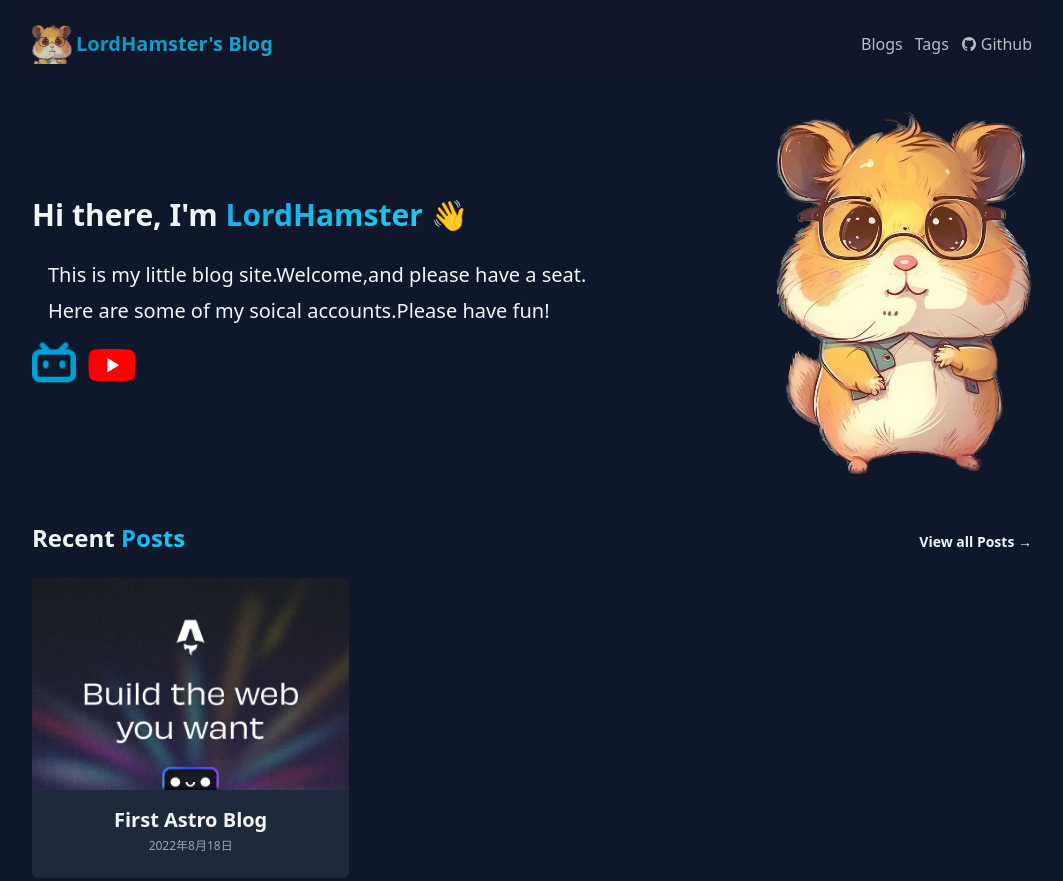
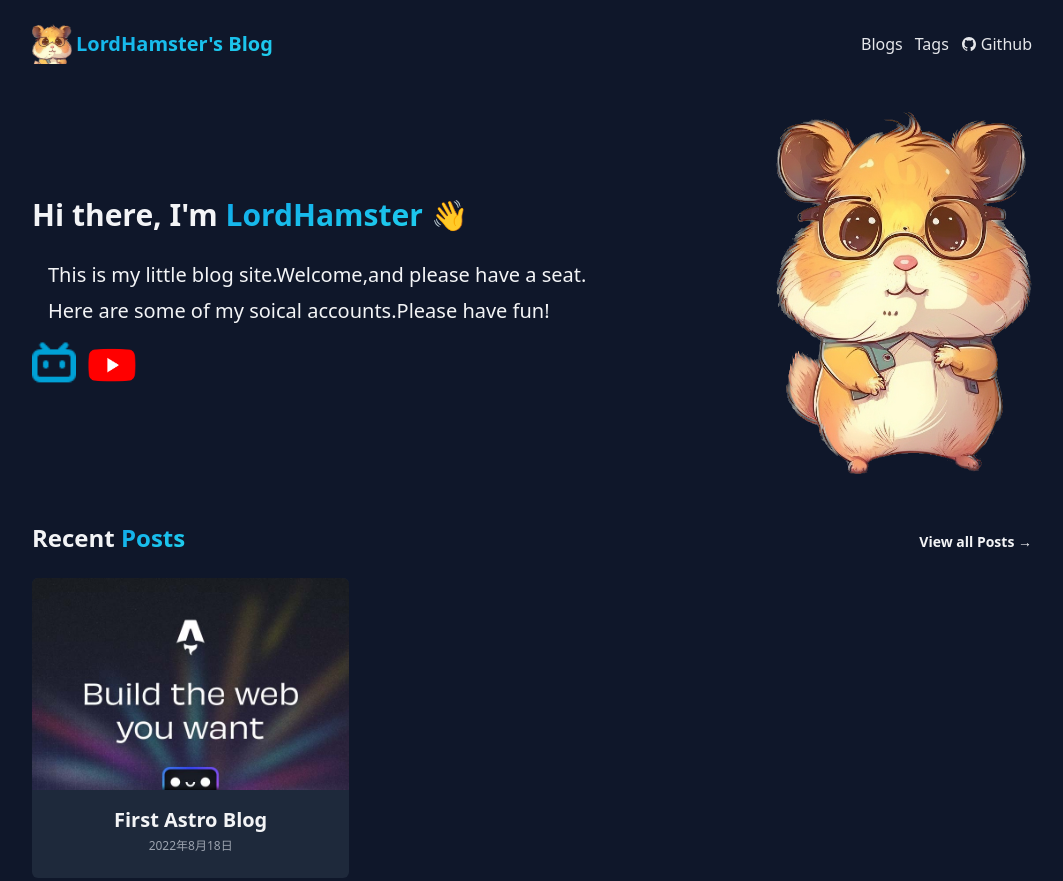
Before and after one commit to lordhamster-dev/LordHamster, an Astro site: page / in a window 1280 px wide. Shown: the top 881 px of the page, without its empty margins (108-1171 px from the left). Built offline with nearby package versions, Linux system fonts and the light colour scheme; Astro itself is replaced by a stand-in of ours.

Commit message:
update Header

```diff
--- a/src/components/Header.astro
+++ b/src/components/Header.astro
@@ -2,9 +2,7 @@
 import Navigation from "./Navigation.astro";
 ---
 
-<div
-  class="sticky top-0 z-10 mx-auto max-w-screen-lg bg-slate-900 px-3 py-6 opacity-80"
->
+<div class="sticky top-0 z-10 mx-auto max-w-screen-lg bg-slate-900 px-3 py-6">
   <div
     class="flex flex-col gap-y-3 sm:flex-row sm:items-center sm:justify-between"
   >
```
